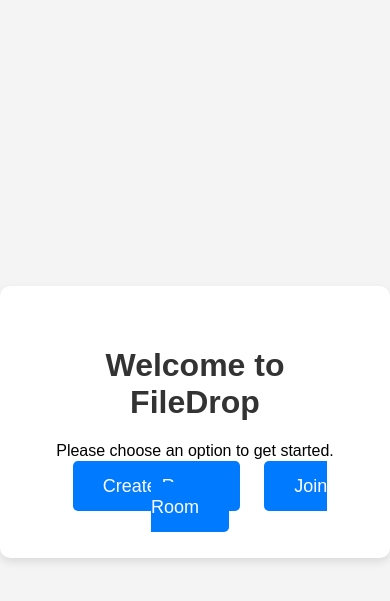
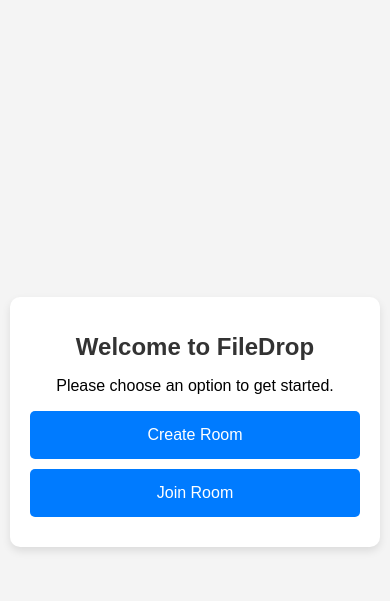
Before and after one commit to DhruvSingh005/FileDrop1, a Flask app: page / in a window 390 px wide. Shown: the top 601 px of the page. Run offline with Flask 3, Linux system fonts and the light colour scheme.

Commit message:
Improve button alignment for smaller screens
Add media queries to adjust container and button styles for mobile view, ensuring proper layout and preventing overlap.

Replit-Commit-Author: Agent
Replit-Commit-Session-Id: 397e1e94-6922-4da1-9c66-5d2c05efbe3e
Replit-Commit-Checkpoint-Type: full_checkpoint
Replit-Commit-Screenshot-Url: https://storage.googleapis.com/screenshot-production-us-central1/dfaff516-f42c-456e-adda-0cb8b2e8f081/397e1e94-6922-4da1-9c66-5d2c05efbe3e/k2Actgy

```diff
--- a/templates/index.html
+++ b/templates/index.html
@@ -39,6 +39,27 @@
         .btn:hover {
             background-color: #0056b3;
         }
+
+        /* Mobile responsive styles */
+        @media (max-width: 640px) {
+            .container {
+                padding: 20px;
+                margin: 10px;
+                width: calc(100% - 20px);
+                box-sizing: border-box;
+            }
+            .btn {
+                display: block;
+                width: 100%;
+                margin: 10px 0;
+                padding: 15px;
+                box-sizing: border-box;
+                font-size: 16px;
+            }
+            h1 {
+                font-size: 24px;
+            }
+        }
     </style>
 </head>
 <body>
```
